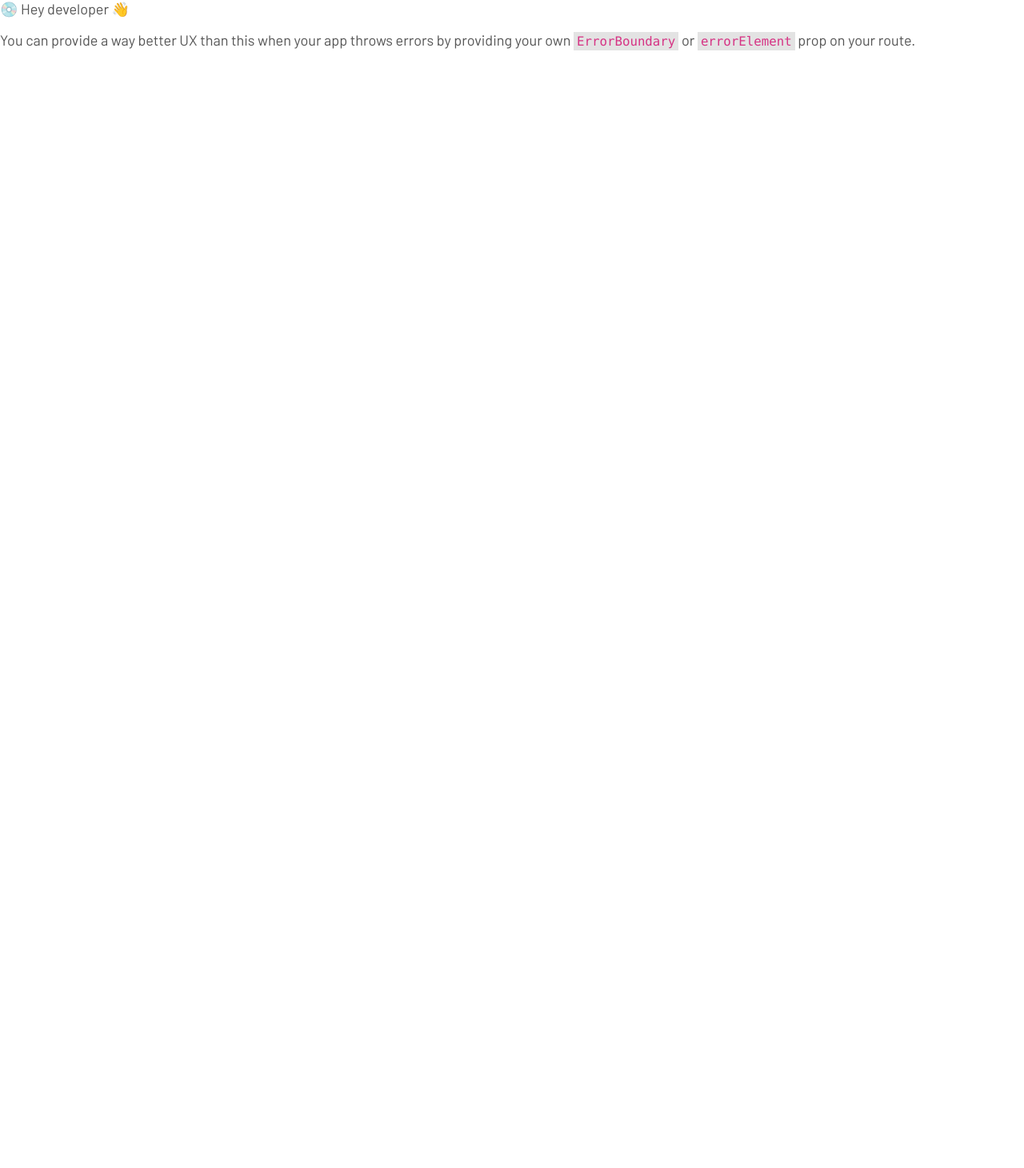
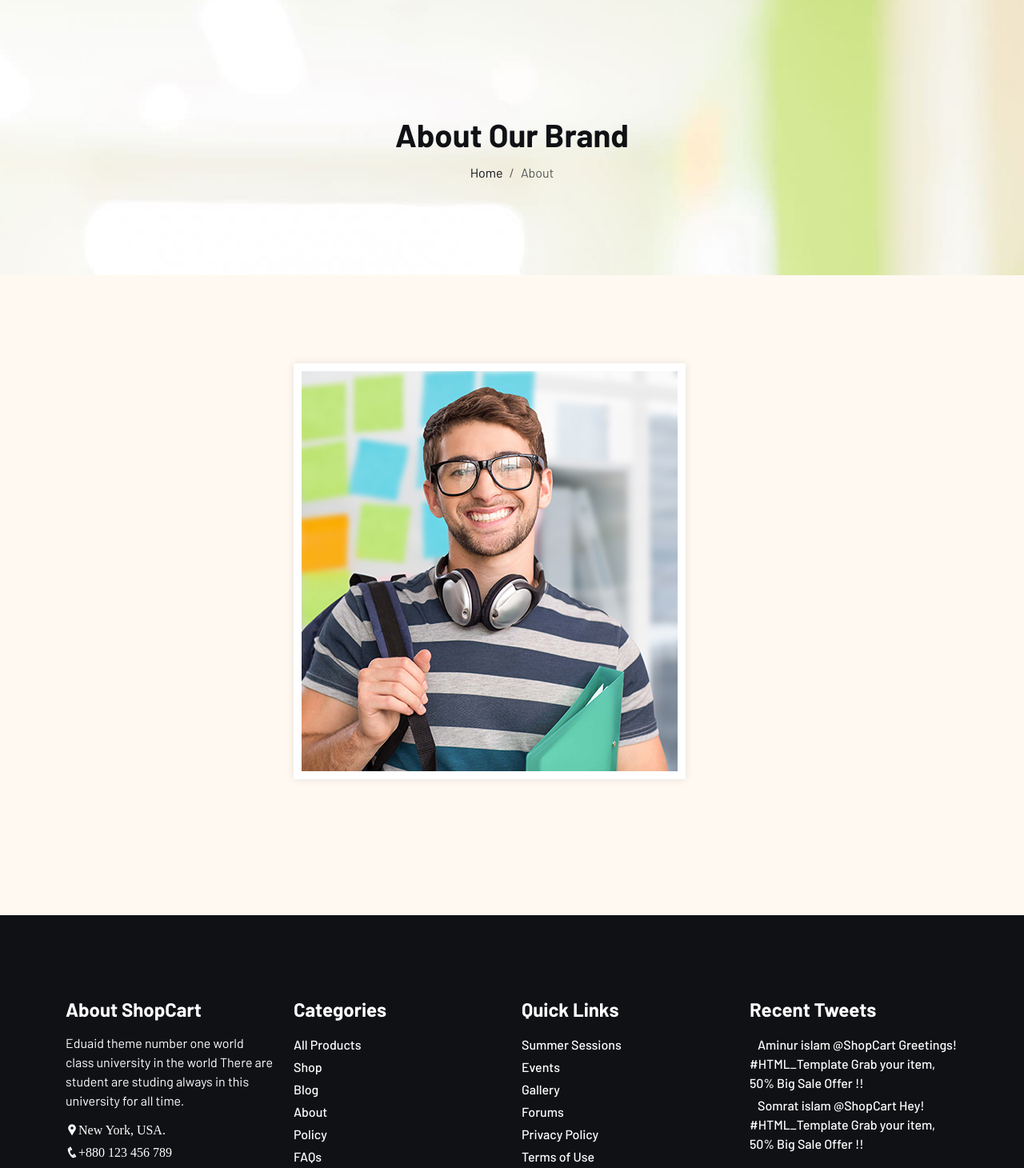
Before and after one commit to JamesAbiolaBisiriyu/REACT-ECOMMERCE, a React (Vite) app: page /about in a window 1280 px wide. Before the commit this address had no page. Shown: the part 108-1568 px from the top of the page at 80% size. Before the commit the page ends 800 px from the top, so only its background shows below. Built offline with nearby package versions, Linux system fonts and the light colour scheme.

Commit message:
publicimagetest

```diff
--- /dev/null
+++ b/src/about/About.jsx
@@ -0,0 +1,46 @@
+import React from "react";
+import PageHeader from "../components/PageHeader";
+const subTitle = "Why Choose Us";
+const title = "Become a Marchant";
+const desc =
+  "Take courses on your any device with our app & learn all about business what you want. Just download & install & start to learn";
+const btnText = "Apply Now";
+
+const countList = [
+  {
+    iconName: "icofont-users-alt-4",
+    count: "12600",
+    text: "Marchant Enrolled",
+  },
+  { iconName: "icofont-graduate-alt", count: "30", text: "Certified Courses" },
+  {
+    iconName: "icofont-notification",
+    count: "100",
+    text: "Rewards and GitCards",
+  },
+];
+
+const About = () => {
+  return (
+    <div>
+      <PageHeader title={"About Our Brand"} curPage={"About"} />
+      <div className="about-section style-3 padding-tb section-bg">
+        <div className="container">
+          <div className="row justify-content-center row-cols-xl-2 row-cols-1 align-items-center">
+            <div className="col">
+              <div className="about-left">
+                <div className="about-thumb">
+                  {/* <img src="/src/assets/images/about/01.jpg" alt="" /> */}
+                  <img src="/imaged/01.jpg" alt="" />
+                </div>
+              </div>
+            </div>
+            {/* 2nd col */}
+          </div>
+        </div>
+      </div>
+    </div>
+  );
+};
+
+export default About;
--- a/src/blog/SingleBlog.jsx
+++ b/src/blog/SingleBlog.jsx
@@ -2,6 +2,9 @@ import React, { useState } from "react";
 import blogList from "../utilis/blogdata";
 import { useParams } from "react-router-dom";
 import PageHeader from "../components/PageHeader";
+import Tags from "../shop/Tags";
+import PopularPost from "../shop/PopularPost";
+
 const socialList = [
   { link: "#", iconName: "icofont-facebook", className: "facebook" },
   { link: "#", iconName: "icofont-twitter", className: "twitter" },
@@ -53,7 +56,7 @@ const SingleBlog = () => {
                                     ))}
                                   </ul>
                                 </div>
-                                <p className="">
+                                <p>
                                   Lorem ipsum dolor sit amet consectetur
                                   adipisicing elit. Quo quibusdam repellendus
                                   iste doloremque magni, odit quia ipsam debitis
@@ -137,6 +140,7 @@ const SingleBlog = () => {
                                   <a
                                     href="https://youtu.be/L_b277qj3P4?si=jEpN9UtnxOO9UF91"
                                     className="video-button popup"
+                                    target="_blank"
                                   >
                                     <i className="icofont-ui-play"></i>
                                   </a>
@@ -170,24 +174,22 @@ const SingleBlog = () => {
                                   <ul className="tags lab-ul">
                                     <li>
                                       <a href="#">Agency</a>
-                                    </li>{" "}
+                                    </li>
                                     <li>
                                       <a href="#">Buisness</a>
-                                    </li>{" "}
+                                    </li>
                                     <li>
                                       <a href="#">Personal</a>
                                     </li>
                                   </ul>
                                   <ul className="lab-ul social-icons">
-                                    {
-                                      socialList.map((val, i)=>(
-                                        <li key={i}>
-                                          <a href="#" className={val.className}>
-                                            <i className={val.iconName}></i>
-                                          </a>
-                                        </li>
-                                      ))
-                                    }
+                                    {socialList.map((val, i) => (
+                                      <li key={i}>
+                                        <a href="#" className={val.className}>
+                                          <i className={val.iconName}></i>
+                                        </a>
+                                      </li>
+                                    ))}
                                   </ul>
                                 </div>
                               </div>
@@ -195,12 +197,42 @@ const SingleBlog = () => {
                           ))}
                         </div>
                       </div>
+                      <div className="navigations-part">
+                        <div className="left">
+                          <a href="#" className="prev">
+                            <i className="icofont-double-left"></i> PREVIOUS
+                            BLOG
+                          </a>
+                          <a href="#" className="title">
+                            Evisculate Parallel processes Via Technica Sound
+                            Models Authoritative
+                          </a>
+                        </div>
+                        <div className="right">
+                          <a href="#" className="prev">
+                            <i className="icofont-double-right"></i> PREVIOUS
+                            BLOG
+                          </a>
+                          <a href="#" className="title">
+                            Evisculate Parallel processes Via Technica Sound
+                            Models Authoritative
+                          </a>
+                        </div>
+                      </div>
                     </div>
                   </div>
                 </div>
               </article>
             </div>
-            <div className="col-lg-4 col-12 ">Right Side</div>
+
+
+
+            <div className="col-lg-4 col-12 ">
+              <aside>
+                <Tags/>
+                <PopularPost/>
+              </aside>
+            </div>
           </div>
         </div>
       </div>
--- a/src/main.jsx
+++ b/src/main.jsx
@@ -21,6 +21,7 @@ import Shop from "./shop/Shop.jsx";
 import SingleProduct from "./shop/SingleProduct.jsx";
 import CartPage from "./shop/CartPage.jsx";
 import SingleBlog from "./blog/SingleBlog.jsx";
+import About from "./about/About.jsx";
 
 const router = createBrowserRouter([
   {
@@ -43,6 +44,10 @@ const router = createBrowserRouter([
         path: "/cart-page",
         element: <CartPage />,
       },
+      {
+        path: "/about",
+        element:<About/>
+      }
     ],
   },
 ]);
--- a/src/utilis/blogdata.js
+++ b/src/utilis/blogdata.js
@@ -38,7 +38,7 @@ const blogList = [
     },
     {
         id: 3,
-        imgUrl: 'https://encrypted-tbn0.gstatic.com/images?q=tbn:ANd9GcSGAht8CsBDYKhC1gDxGRyJ9hKNuGVIEWPWcQ&usqp=CAU',
+        imgUrl: 'https://catradeconsulting.com/wp-content/uploads/2022/03/service-7.jpg',
         imgAlt: 'Blog Thumb',
         title: 'Consulting Reporting Qounc Arei Could More.',
         desc: 'Pluoresnts customize prancing apcentered customer service anding ands asing straelg Interacvely cordinate performe',
```
Also changed, not shown: public/imaged/01.jpg (added).
